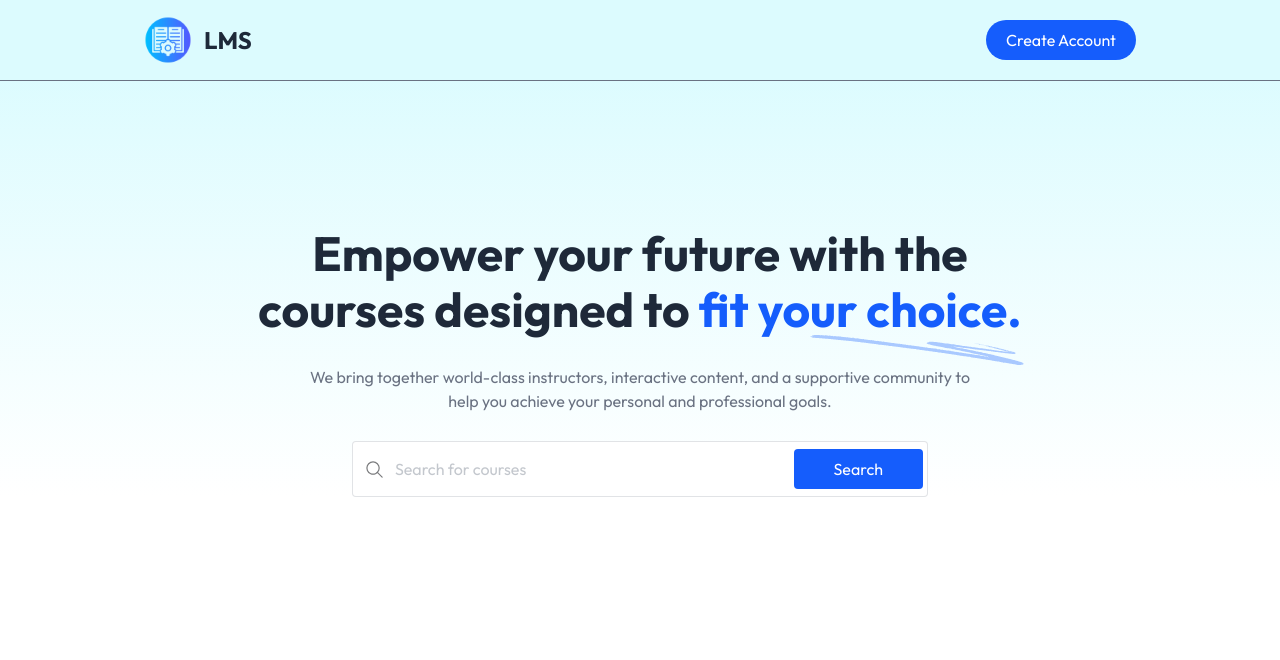
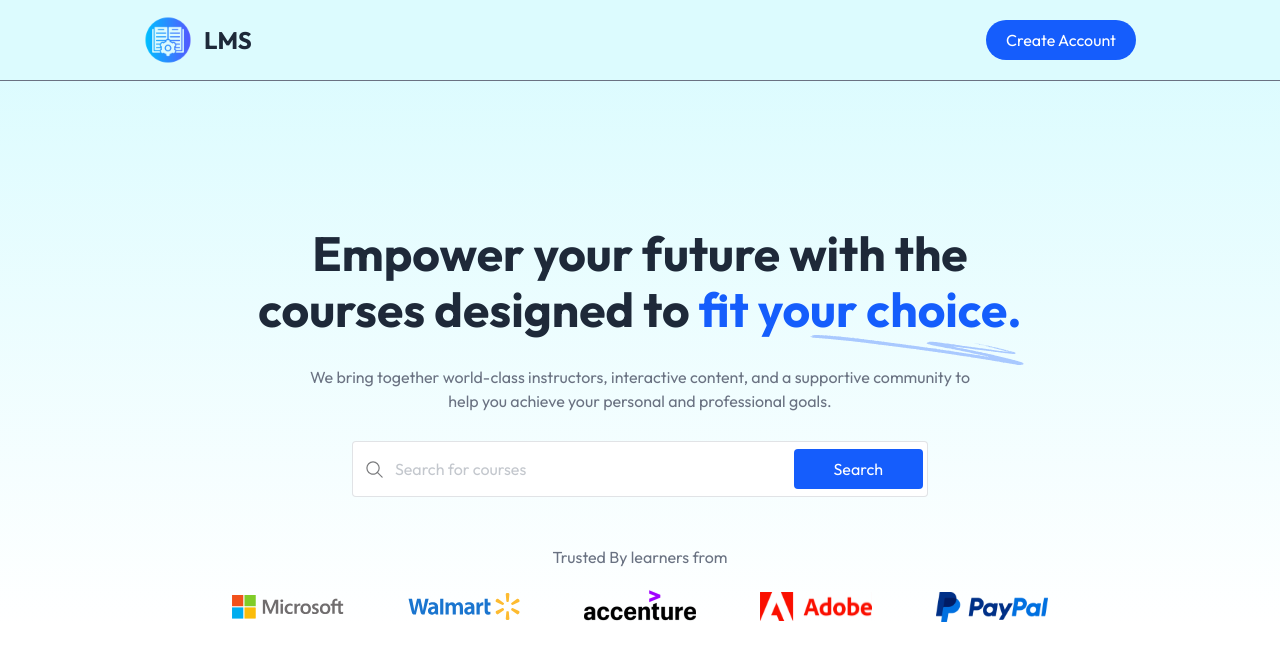
Before and after one commit to MarcusJadhav/LMS, a React (Vite) app: page / in a window 1280 px wide. Shown: the top 660 px of the page. Built offline with nearby package versions, Linux system fonts and the light colour scheme; no server answers.

Commit message:
In Companies component code added

```diff
--- a/src/components/student/Companies.jsx
+++ b/src/components/student/Companies.jsx
@@ -1,9 +1,17 @@
 import React from 'react'
+import { assets } from './../../assets/assets'
 
 const Companies = () => {
   return (
-    <div>
-    <h1>Companies</h1>
+    <div className='pt-5'>
+    <p className='text-base text-gray-500'>Trusted By learners from</p>
+    <div className='flex flex-wrap items-center justify-center gap-6 md:gap-10 lg:gap-16 mt-5'>
+      <img src={assets.microsoft_logo} alt="microsoft_logo" className='w-20 md:w-28'/>
+      <img src={assets.walmart_logo} alt="walmart_logo" className='w-20 md:w-28'/>
+      <img src={assets.accenture_logo} alt="accenture_logo" className='w-20 md:w-28'/>
+      <img src={assets.adobe_logo} alt="adobe_logo" className='w-20 md:w-28'/>
+      <img src={assets.paypal_logo} alt="paypal_logo" className='w-20 md:w-28'/>
+    </div>
     </div>
   )
 }
--- a/src/components/student/Hero.jsx
+++ b/src/components/student/Hero.jsx
@@ -1,6 +1,7 @@
 import React from 'react'
 import { assets } from './../../assets/assets'
 import SearchBar from './../../components/student/SearchBar'
+import Companies from './../../components/student/Companies'
 
 const Hero = () => {
   return (
@@ -13,6 +14,7 @@
     <p className='md:hidden text-gray-500 max-w-sm mx-auto'>We bring together world-class instructors, interactive content, and a supportive community to help you achieve your personal and professional goals.</p>
 
     <SearchBar />
+    <Companies />
     </div>
 
   )
```
